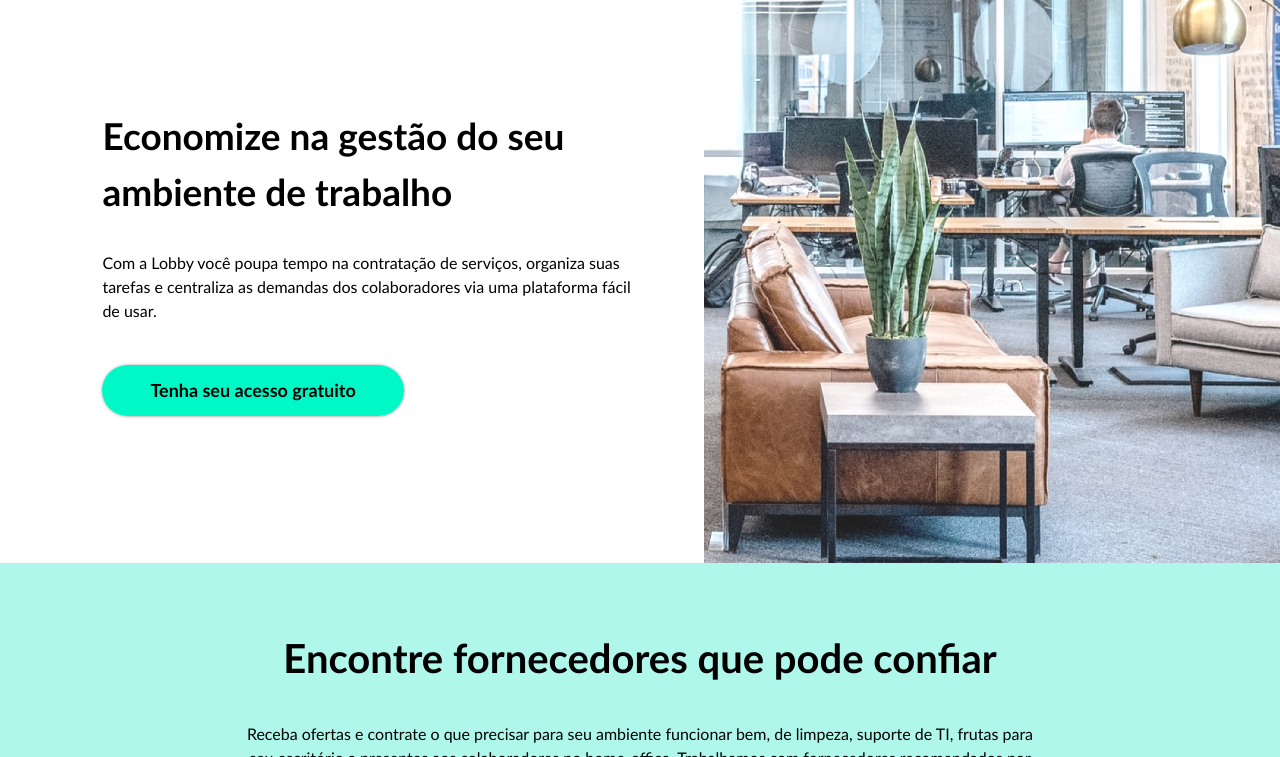
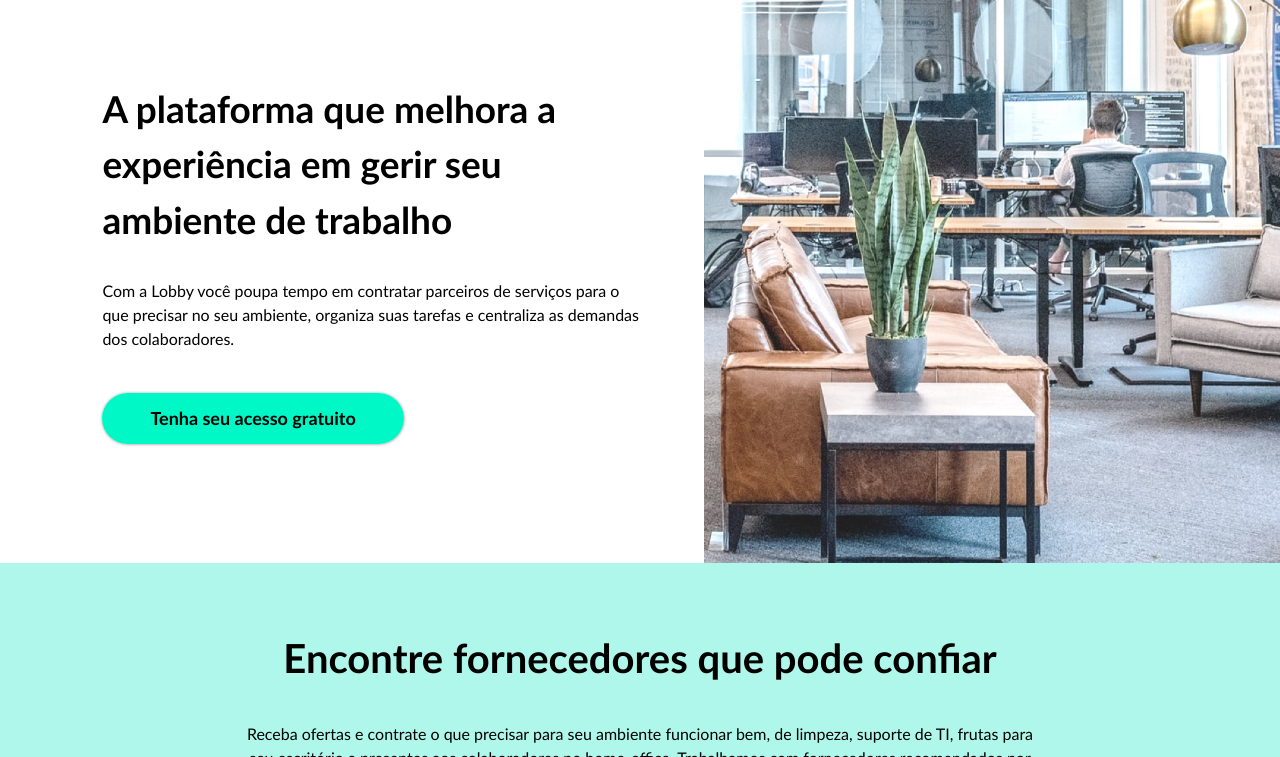
Before and after one commit to lobby-tech/lobby.tech, a Jekyll site: the page built from index.html, in a window 1280 px wide and 900 px high, cut to the strip 143-900 px from the top of the window. Built offline with Jekyll 4.4.1, drawn with Linux system fonts in a browser that asks for light colours.

Commit message:
Updated text

```diff
--- a/index.html
+++ b/index.html
@@ -1,16 +1,15 @@
 ---
-title: Lobby - Economize na gestão do seu ambiente de trabalho
+title: Lobby - A plataforma que melhora a experiência em gerir seu ambiente de trabalho
 description: Plataforma única com todos serviços para facilitar a vida no espaço de trabalho
 layout: home
 ---
 <main>
   <section class="billboard">
     <div class="billboard__content">
-      <h1 class="billboard_title">Economize na gestão do seu ambiente de trabalho</h1>
+      <h1 class="billboard_title">A plataforma que melhora a experiência em gerir seu ambiente de trabalho</h1>
       <p>
-        Com a Lobby você poupa tempo na contratação de serviços,
-        organiza suas tarefas e centraliza as demandas dos colaboradores
-        via uma plataforma fácil de usar.
+        Com a Lobby você poupa tempo em contratar parceiros de serviços para o que precisar no seu ambiente,
+        organiza suas tarefas e centraliza as demandas dos colaboradores.
       </p>
       <a
         rel="noopener"
```
